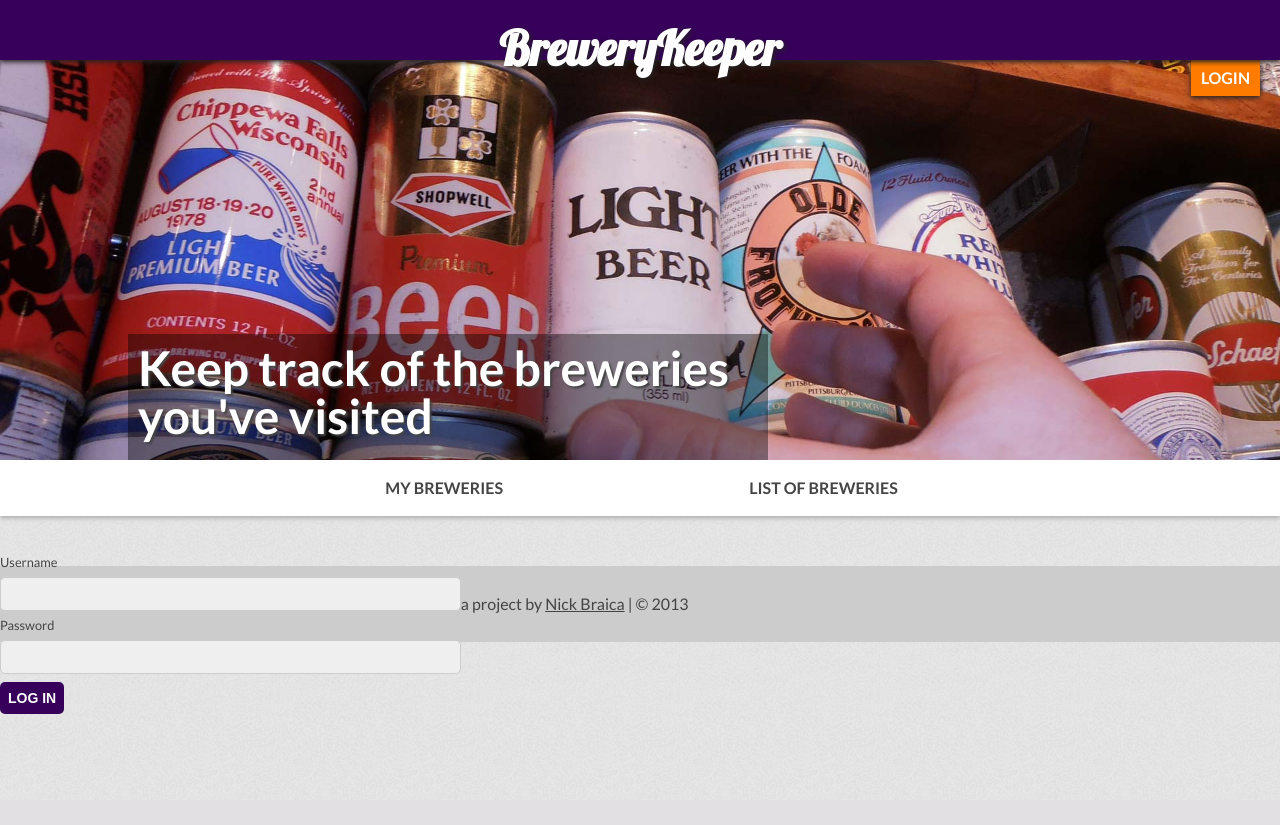
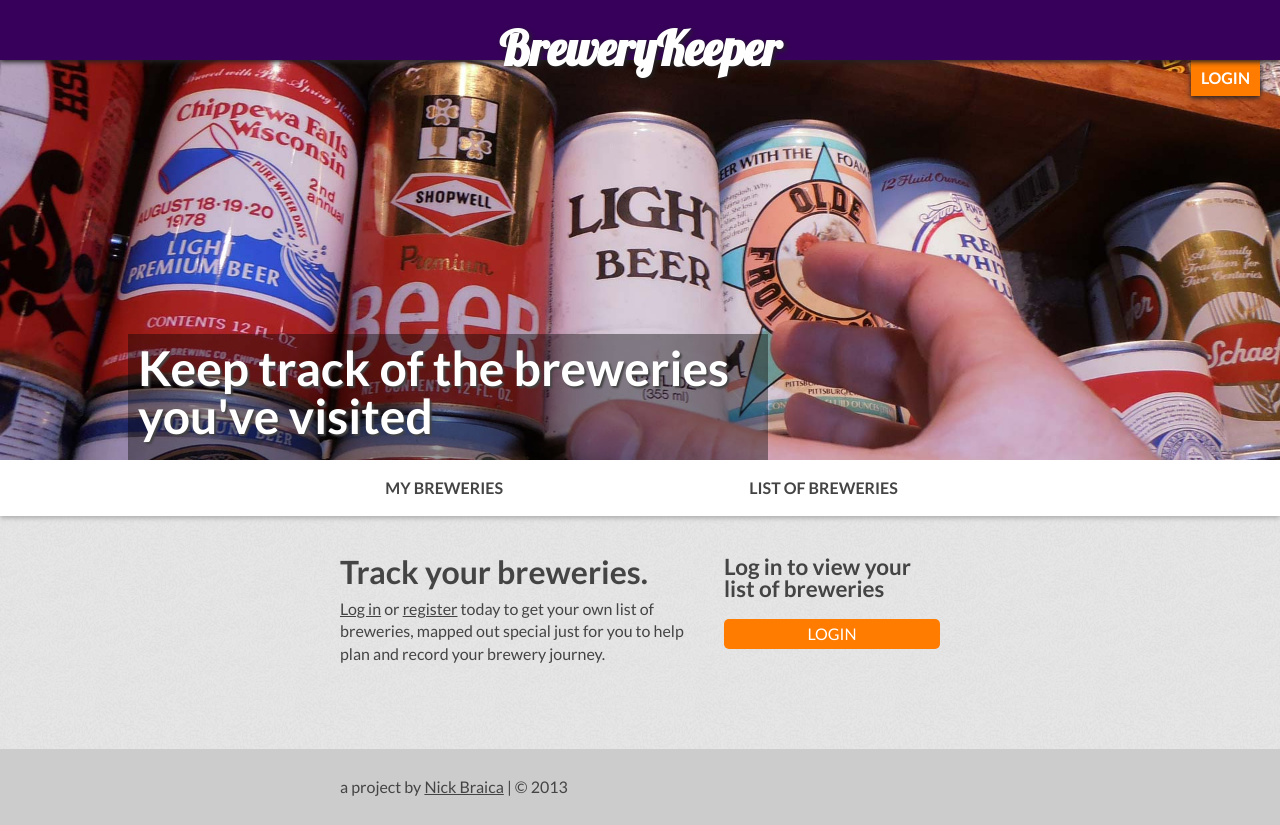
Before and after one commit to braican/neighbrewhood, a PHP site: page /my-breweries.php in a window 1280 px wide. Before the commit the page ends 714 px from the top, so only its background shows below. Run offline with PHP 8.4, Linux system fonts and the light colour scheme; some libraries are stand-ins or nearby versions.

Commit message:
improved logout script. separated the content of the my-breweries page so it can be reloaded via ajax

```diff
--- a/css/style.css
+++ b/css/style.css
@@ -365,7 +365,7 @@ nav ul li a:hover{
 /* ======================
    --homepage
    ====================== */
-.welcome{
+.main-column{
 	margin-top: 40px;
 	float: left;
 	width: 60%;
--- a/includes/login-navigation.php
+++ b/includes/login-navigation.php
@@ -16,7 +16,7 @@
 	<?php if($loggedin == true) : ?>
 		<div class="login-prompt">hey <?php echo $_SESSION['user_name']; ?></div>
 		<div class="account-links">
-			<a href="?logout" class="logout-btn">Logout</a>
+			<a href="#" class="logout-btn">Logout</a>
 			<a href="add-brewery.php">Add a Brewery</a>
 			<a href="#" class="close-account-links">Close</a>
 		</div>
--- /dev/null
+++ b/includes/my-breweries-login.php
@@ -0,0 +1,59 @@
+<?php
+	$loggedin = isset($_GET['logged']) ? true : false;
+
+	if(isset($login)){
+		if($login->isUserLoggedIn() == true){
+			$loggedin = true;
+		}
+	}
+
+	$sid = session_id();
+	if(!$sid) {
+		session_start();
+	}
+?>
+
+<?php if ($loggedin == true) : ?>
+
+	<div class="errors"></div>
+	<div class="user-breweries">
+		<?php
+			if(file_exists('util/get-user-breweries.php')){
+				require_once('util/get-user-breweries.php');
+			} else {
+				require_once('../util/get-user-breweries.php');
+			}
+		?>
+	</div>
+
+	<h1>Been to a new place?</h1>
+	<!-- add brewery -->
+	<form method="post" id="add-user-brewery">
+	    <label for="add_brewery">Name</label>
+	    <input id="add_brewery" type="text" name="add_brewery" required />
+	    <input type="hidden" name="user" value="<?php echo $u; ?>">
+	    <input type="submit"  name="login" value="Add" />
+	</form>
+<?php else : ?>
+	<div class="main-column">
+		<h2>Track your breweries.</h2>
+		<p><a href="#" class="floating-login">Log in</a> or <a href="index.php?register">register</a> today to get your own list of breweries, mapped out special just for you to help plan and record your brewery journey.</p>
+	</div>
+
+	<div class="login-container">
+
+		<div class="slidedown">
+			<h3>Log in to view your list of breweries</h3>
+			<p class="slidedown-trigger">Login</p>
+			<div class="drawer">
+				<!-- login form box -->
+				<form method="post" action="util/login.php" id="loginform">
+				    <input class="login_input" type="text" name="user_name" required placeholder="username"/>
+				    <input class="login_input" type="password" name="user_password" autocomplete="off" required placeholder="password" />
+				    <input type="submit"  name="login" value="Log in" />
+				</form>
+			</div><!-- .drawer -->
+		</div><!-- .slidedown -->
+	</div>
+
+<?php endif; ?>
--- a/index.php
+++ b/index.php
@@ -1,10 +1,10 @@
 
 <?php include('includes/header.php'); ?>
 	<div class="wrapper clearfix">
-		<div class="welcome">
+		<div class="main-column">
 			<h1>Map your beer.</h1>
 			<p>The best way to find new favorites and get the most out of your beer drinking experience is to check it out right at the source. Log your journey and visualize your next brewery trip.</p>
-		</div><!-- .welcome -->
+		</div><!-- .main-column -->
 
 		<div class="login-container">
 
@@ -55,7 +55,7 @@
 					</div><!-- .drawer -->
 				</div><!-- .slidedown -->
 			<?php endif; ?>
-		</div>
+		</div><!-- .login-container -->
 	</div><!-- .wrapper -->
 
 <?php include('includes/footer.php'); ?>
--- a/js/brewerykeeper.js
+++ b/js/brewerykeeper.js
@@ -54,6 +54,12 @@ $(document).ready(function(){
 		'top' : '0px'
 	});
 
+	// link up the floating login links
+	$('.floating-login').on('click', function(e){
+		e.preventDefault();
+		$('.login-container .slidedown .drawer').slideDown();
+	});
+
 	// register
 	$('.register-slideout').on('click', function(e){
 		e.preventDefault();
@@ -66,6 +72,16 @@ $(document).ready(function(){
 		});
 	});
 
+	var queryString = window.location.href.substr(window.location.href.indexOf('?')+1);
+	if(queryString == 'register'){
+		var offset = $('#registration-form').offset().top;
+		console.log(offset);
+		$('html, body').animate({scrollTop : offset}, 400, function(){
+			$('#registration-form .drawer').addClass('opendrawer').slideDown(400, function(){
+				$('html, body').animate({scrollTop : offset});
+			});
+		});
+	}
 
 	// -------------------------------
 	// slidedown interaction
@@ -125,6 +141,10 @@ $(document).ready(function(){
 			success : function(data){
 				console.log(data);
 				if(data == 1){
+
+					$('.my-breweries').hide().load('includes/my-breweries-login.php?logged', function(){
+						$(this).fadeIn();
+					});
 					$('.login-container').hide().load('includes/loggedin-index.php', function(){
 						$(this).fadeIn();
 					});
@@ -148,6 +168,24 @@ $(document).ready(function(){
 			},
 			error 	: function(){
 				console.log("there was an error");
+			}
+		});
+	});
+
+	// logout
+	$(document).on('click', '.logout-btn', function(e){
+		console.log("clicked lofout");
+		e.preventDefault();
+		$.ajax({
+			type	: "POST",
+			cache	: false,
+			url		: 'util/logout.php',
+			data	: $(this).serialize(),
+			success : function(data){
+				document.location.reload();
+			},
+			error 	: function(){
+				console.log("there was an errror");
 			}
 		});
 	});
--- a/my-breweries.php
+++ b/my-breweries.php
@@ -1,48 +1,7 @@
 
 <?php include('includes/header.php'); ?>
-
-	<?php if ($login->isUserLoggedIn() == true) : ?>
-
-		<h1>welcome <?php echo $u; ?></h1>
-		<p><a href="?logout">Logout</a></p>
-		<h2>the <a href="brewery-list.php">list of breweries</a>.</h2>
-		<div class="brewery-list">
-
-		</div>
-
-		<div class="success-text"></div>
-	<?php else : ?>
-
-		<div class="login-container">
-
-			<!-- login form box -->
-			<form method="post" action="util/login.php" id="loginform">
-			    <label for="login_input_username">Username</label>
-			    <input id="login_input_username" class="login_input" type="text" name="user_name" required />
-			    <label for="login_input_password">Password</label>
-			    <input id="login_input_password" class="login_input" type="password" name="user_password" autocomplete="off" required />
-			    <input type="submit"  name="login" value="Log in" />
-			</form>
-		</div>
-
-	<?php endif; ?>
-
-	<?php if ($login->isUserLoggedIn() == true) : ?>
-
-		<div class="errors"></div>
-		<div class="user-breweries">
-
-			<?php require_once('util/get-user-breweries.php'); ?>
-		</div>
-
-		<h1>Been to a new place?</h1>
-		<!-- add brewery -->
-		<form method="post" id="add-user-brewery">
-		    <label for="add_brewery">Name</label>
-		    <input id="add_brewery" type="text" name="add_brewery" required />
-		    <input type="hidden" name="user" value="<?php echo $u; ?>">
-		    <input type="submit"  name="login" value="Add" />
-		</form>
-	<?php endif; ?>
-
+	<div class="wrapper clearfix my-breweries">
+		<?php // include the file, so it can be reloaded via ajax ?>
+		<?php include('includes/my-breweries-login.php'); ?>
+	</div><!-- .wrapper -->
 <?php include('includes/footer.php'); ?>
--- a/util/classes/Login.php
+++ b/util/classes/Login.php
@@ -41,11 +41,11 @@ class Login {
         //    common login scripts.
 
         // if user tried to log out
-        if (isset($_GET["logout"])) {
-            $this->doLogout();
-        }
+        // if (isset($_GET["logout"])) {
+        //     $this->doLogout();
+        // }
         // if user has an active session on the server
-        elseif (!empty($_SESSION['user_name']) && ($_SESSION['user_logged_in'] == 1)) {
+        if (!empty($_SESSION['user_name']) && ($_SESSION['user_logged_in'] == 1)) {
             $this->loginWithSessionData();
         } elseif (isset($_POST["user_name"])) {  // if user just submitted a login form
             $this->loginWithPostData();
@@ -124,6 +124,7 @@ class Login {
      * perform the logout
      */
     public function doLogout() {
+        echo 'dologout';
         $_SESSION = array();
         session_destroy();
         $this->user_is_logged_in = false;
--- a/util/get-user-breweries.php
+++ b/util/get-user-breweries.php
@@ -3,8 +3,8 @@
 	$sid = session_id();
 	if(!$sid) {
 		session_start();
-		$u = $_SESSION['user_name'];
 	}
+	$u = $_SESSION['user_name'];
 
 	require_once("db_util.php");
 
```
Also changed, not shown: util/logout.php (added, +8 -0 lines).
